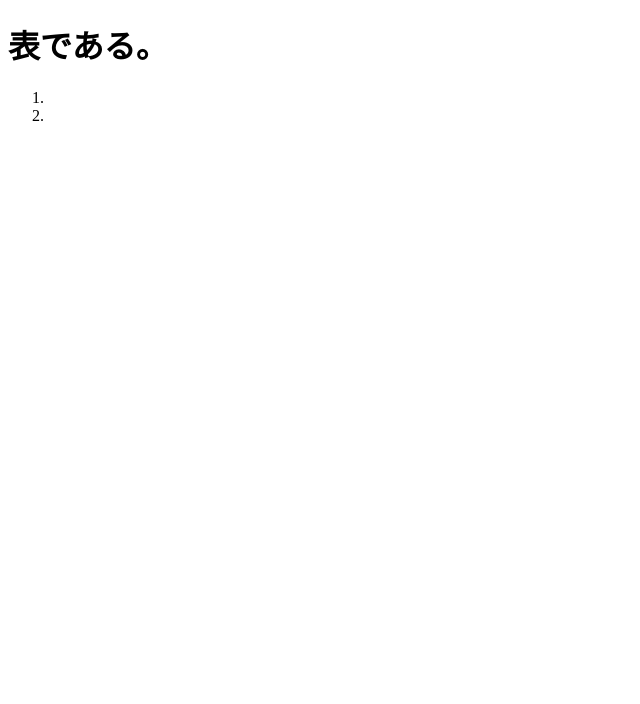
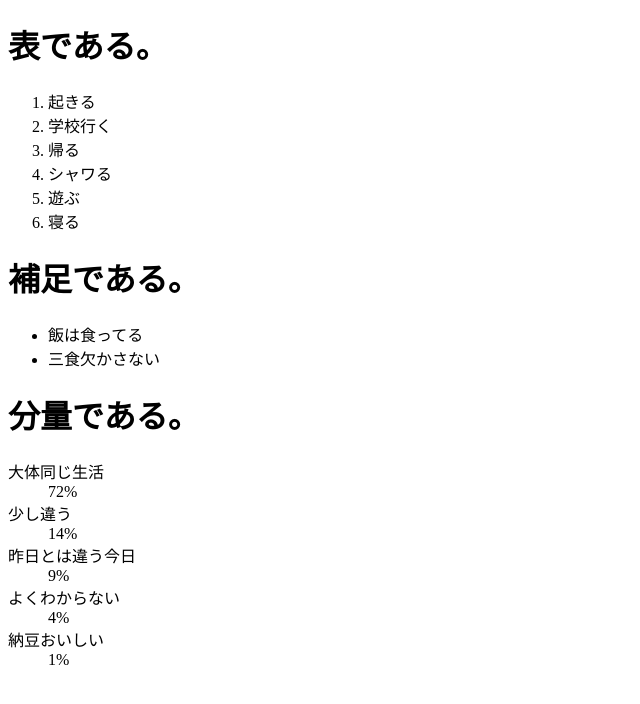
Before and after one commit to ikeda-motoumi/2016web1-5, a plain HTML site: page index.html in a window 1280 px wide. Shown: the whole page, without its empty margins (0-640 px from the left). Drawn offline with Linux system fonts and the light colour scheme.

Commit message:
Update index.html

```diff
--- a/index.html
+++ b/index.html
@@ -8,5 +8,25 @@
 
     <h1>表である。</h1>
     <ol>
-      <li>
-        <li>
+      <li>起きる</li>
+      <li>学校行く</li>
+      <li>帰る</li>
+      <li>シャワる</li>
+      <li>遊ぶ</li>
+      <li>寝る</li>
+    </ol>
+
+    <h1>補足である。</h1>
+    <ul>
+      <li>飯は食ってる</li>
+      <li>三食欠かさない</li>
+    </ul>
+
+    <h1>分量である。</h1>
+    <dl>
+      <dt>大体同じ生活</dt><dd>72%</dd>
+      <dt>少し違う</dt><dd>14%</dd>
+      <dt>昨日とは違う今日</dt><dd>9%</dd>
+      <dt>よくわからない</dt><dd>4%</dd>
+      <dt>納豆おいしい</dt><dd>1%</dd>
+    </dl>
```
